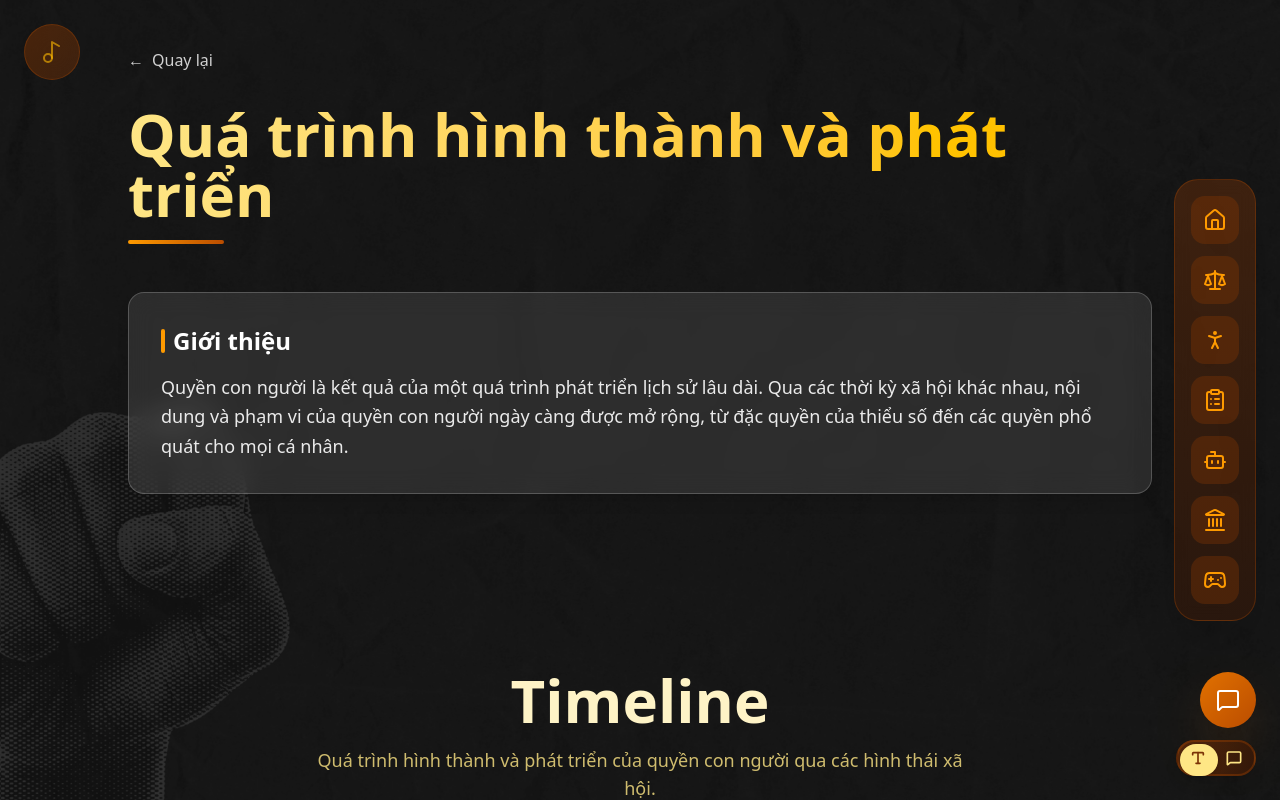
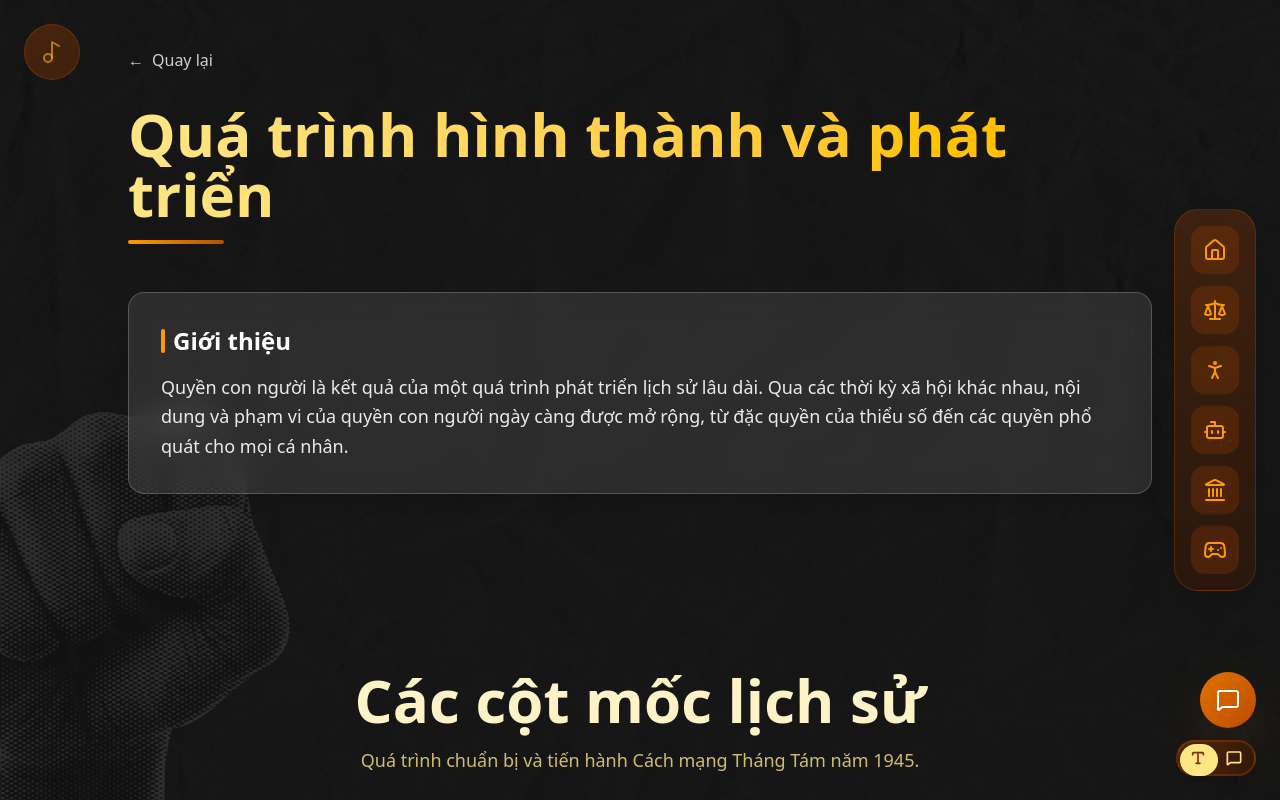
Before and after one commit to nguyenhcp2004/VNR, a Next.js app: page /tai-lieu in a window 1280 px wide. Shown: the top 802 px of the page. Built offline with nearby package versions, Linux system fonts and the light colour scheme.

Commit message:
Update homepage theme to Cách mạng Tháng Tám 1945 and refine navigation menu

```diff
--- a/components/layouts/NavigateButton.tsx
+++ b/components/layouts/NavigateButton.tsx
@@ -22,17 +22,17 @@ const NavigateButton = () => {
   const routes = [
     { name: "Trang chủ", path: "/", icon: Home },
 
-    { name: "So sánh quan điểm", path: "/compare", icon: Scale },
+    { name: "Phản biện quan điểm sai lệch", path: "/compare", icon: Scale },
     {
-      name: "Con người trong XHCN",
+      name: "Trò chơi đoán từ khóa",
       path: "/human-rights",
       icon: PersonStanding,
     },
-    {
-      name: "Thực tiễn tại Việt Nam",
-      path: "/thuc-tien-hien-nay",
-      icon: ClipboardList,
-    },
+    // {
+    //   name: "Thực tiễn tại Việt Nam",
+    //   path: "/thuc-tien-hien-nay",
+    //   icon: ClipboardList,
+    // },
     { name: "Báo cáo AI", path: "/used-ai", icon: Bot },
     {
       name: "Triển lãm số",
--- a/features/home/components/AnimatedTitle.tsx
+++ b/features/home/components/AnimatedTitle.tsx
@@ -106,7 +106,7 @@ const TypewriterText = ({
 };
 
 const AnimatedTitle = () => {
-  const text = " HÀNH TRÌNH NHÂN QUYỀN - TỪ QUAN NIỆM ĐẾN HÀNH ĐỘNG";
+  const text = " CÁCH MẠNG THÁNG TÁM 1945 - BƯỚC NGOẶT LỊCH SỬ";
   const titleRef = useRef<HTMLHeadingElement>(null);
   const charsRef = useRef<(HTMLSpanElement | null)[]>([]);
   const underlineContainerRef = useRef<HTMLDivElement>(null);
@@ -414,7 +414,7 @@ const AnimatedTitle = () => {
         {/* Card Container for Quote */}
         <div className="relative rounded-2xl border-2 border-amber-700/40 bg-black/20 backdrop-blur-sm p-3">
           <TypewriterText
-            text="Quyền con người không chỉ là những dòng chữ trên giấy, mà phải được đảm bảo bằng việc xóa bỏ các điều kiện gây ra sự bất bình đẳng trong đời sống kinh tế - xã hội."
+            text="Cách mạng Tháng Tám năm 1945 thành công đã mở ra bước ngoặt lớn trong lịch sử dân tộc Việt Nam, đưa đất nước bước vào kỷ nguyên mới - kỷ nguyên độc lập dân tộc gắn liền với chủ nghĩa xã hội."
             delay={5.5}
             className={`text-lg sm:text-xl md:text-2xl lg:text-3xl font-normal leading-relaxed text-center ${dancingScript.className}`}
             style={{
--- a/features/home/components/TimelineSection.tsx
+++ b/features/home/components/TimelineSection.tsx
@@ -72,12 +72,12 @@ const TimelineSection = ({
         <div ref={headerRef} className="text-center mb-16">
           <div className="flex items-center justify-center gap-4 mb-4">
             <h2 className="text-5xl md:text-6xl font-bold text-amber-100">
-              Timeline
+              Các cột mốc lịch sử
             </h2>
           </div>
 
           <p className="text-amber-200/80 text-lg max-w-2xl mx-auto">
-            Quá trình hình thành và phát triển của quyền con người qua các hình thái xã hội.
+            Quá trình chuẩn bị và tiến hành Cách mạng Tháng Tám năm 1945.
           </p>
         </div>
 
```
